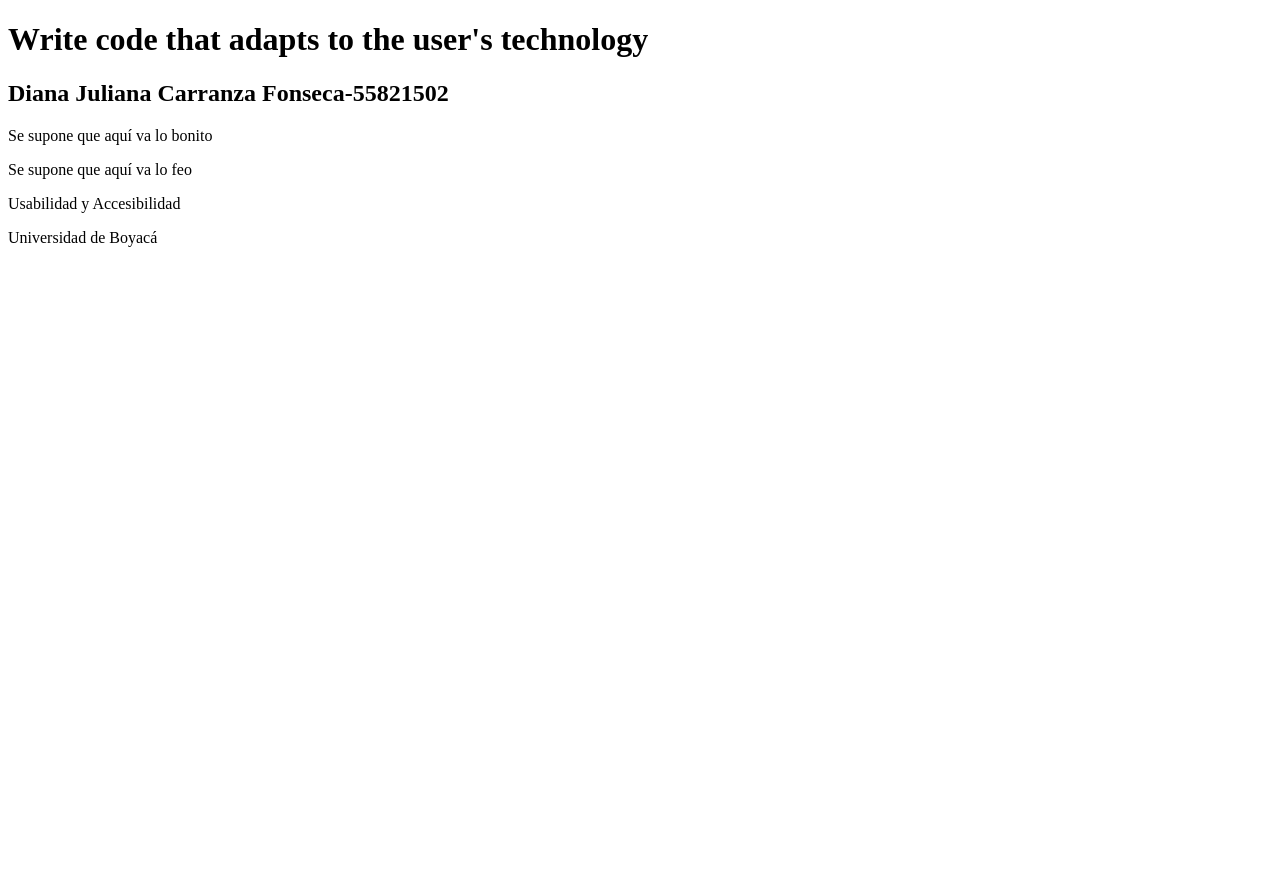
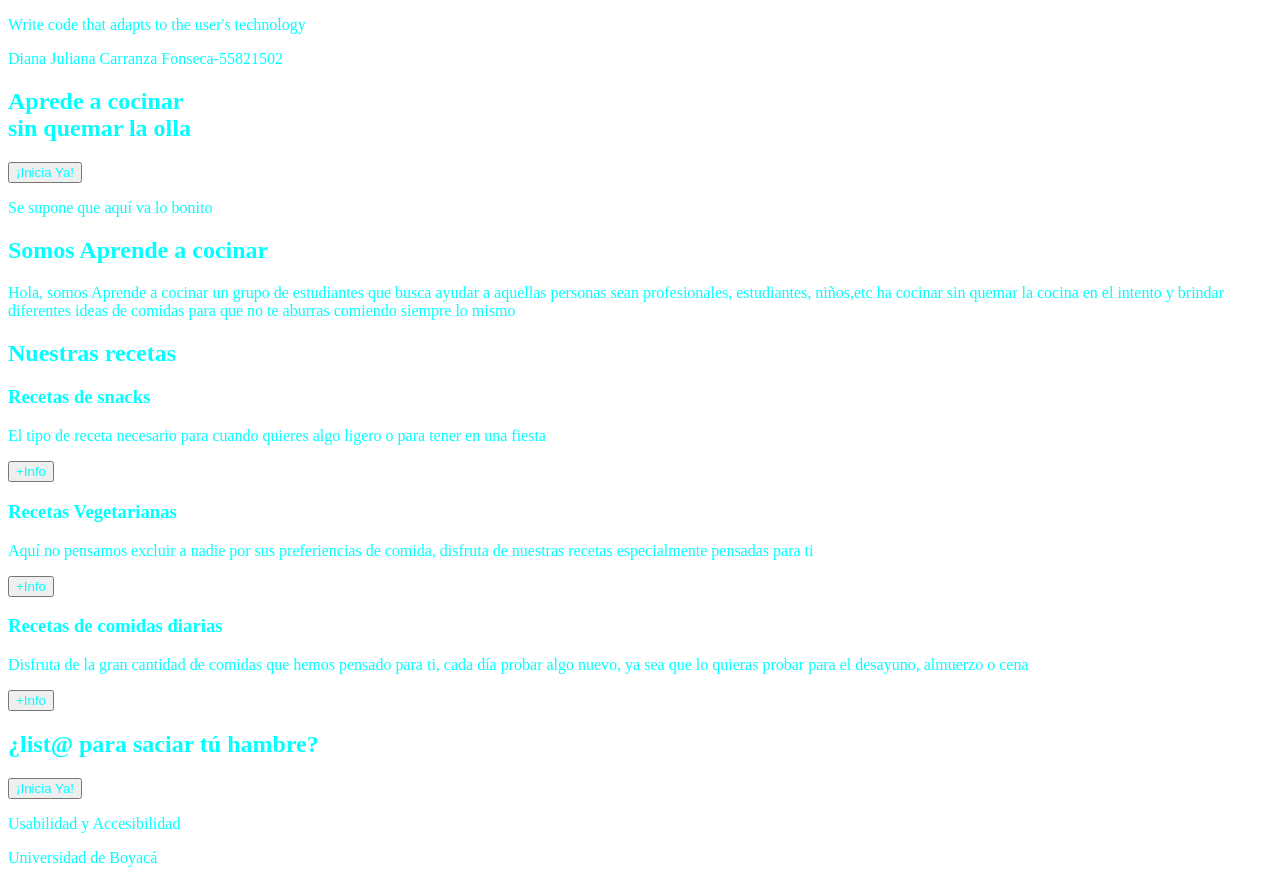
Before and after one commit to DIANACF/UX_UI_ParcialProject, a plain HTML site: page index.html in a window 1280 px wide. Before the commit the page ends 800 px from the top, so only its background shows below. Drawn offline with Linux system fonts and the light colour scheme.

Commit message:
contenido y index.css

```diff
--- /dev/null
+++ b/index.css
@@ -0,0 +1,3 @@
+*{
+    color: aqua;
+}
--- a/index.html
+++ b/index.html
@@ -3,20 +3,71 @@
 <head>
     <meta charset="UTF-8">
     <meta name="viewport" content="width=device-width, initial-scale=1.0">
-    <title>UX_IU</title>
+    <title>EjemploBueno_UX_IU</title>
+    <link href="index.css" rel="stylesheet">
 </head>
 <body>
     <header>
-        <h1>Write code that adapts to the user's technology</h1>
-        <h2>Diana Juliana Carranza Fonseca-55821502</h2>
+        <p>
+            Write code that adapts to the user's technology
+        </p>
+        <p>
+            Diana Juliana Carranza Fonseca-55821502
+        </p>
     </header>
-    <section>
+
+    <section id="hero">
+        <h1>Aprede a cocinar <br> sin quemar la olla</h1>
+        <button>¡Inicia Ya!</button>
         <p>Se supone que aquí va lo bonito</p>
     </section>
-    <section>
-        <p>Se supone que aquí va lo feo</p>
+
+    <section id="presentation">
+        <div class="contenedor">
+            <div class="ImgPresentation"></div>
+            <h2>Somos Aprende a cocinar</h2>
+            <p>Hola, somos Aprende a cocinar un grupo de estudiantes que busca ayudar
+                a aquellas personas sean profesionales, estudiantes, niños,etc ha cocinar
+                sin quemar la cocina en el intento y brindar diferentes ideas de comidas
+                para que no te aburras comiendo siempre lo mismo</p>
+        </div>
     </section>
-    <footer>
+
+    <section id="tiposDeRecetas">
+        <div class="contenedor">
+            <h2>Nuestras recetas</h2>
+
+            <div class="receta">
+                <h3>Recetas de snacks</h3>
+                <p>El tipo de receta necesario para cuando quieres algo ligero o para tener
+                en una fiesta</p>
+                <button>+Info</button>
+            </div>
+
+            <div class="receta">
+                <h3>Recetas Vegetarianas</h3>
+                <p>Aquí no pensamos excluir a nadie por sus preferiencias de comida,
+                disfruta de nuestras recetas especialmente pensadas para ti</p>
+                <button>+Info</button>
+            </div>
+
+            <div class="receta">
+                <h3>Recetas de comidas diarias</h3>
+                <p>Disfruta de la gran cantidad de comidas que hemos pensado para ti,
+                 cada día probar algo nuevo, ya sea que lo quieras probar para el
+                 desayuno, almuerzo o cena</p>
+                <button>+Info</button>
+            </div>
+
+        </div>
+    </section>
+    <section id="Inicia-Ya">
+        <h2>
+            ¿list@ para saciar tú hambre?
+        </h2>
+        <button>¡Inicia Ya!</button>
+    </section>
+    <footer class="contenedor">
         <p>Usabilidad y Accesibilidad</p>
         <p>Universidad de Boyacá</p>
     </footer>
```
